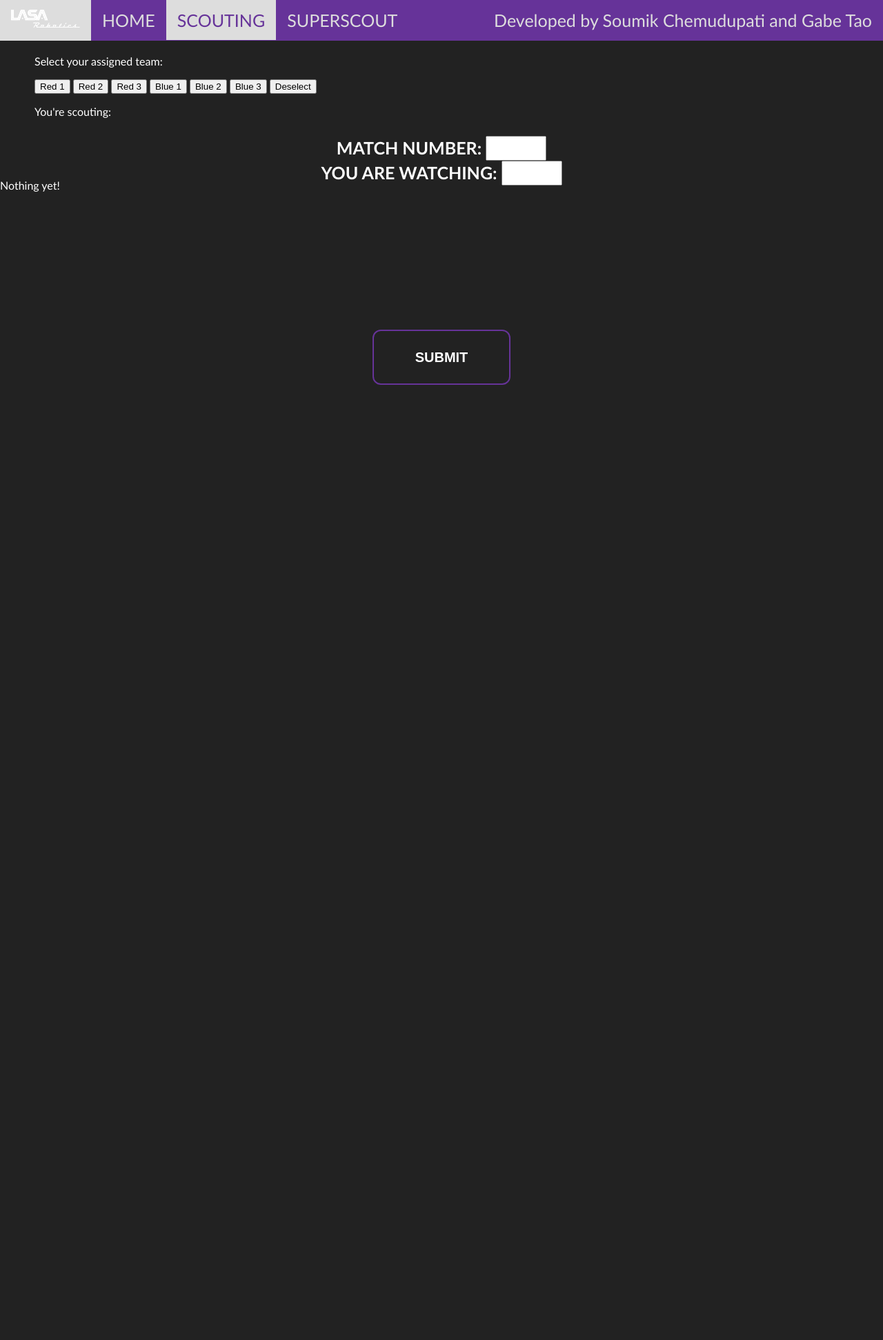
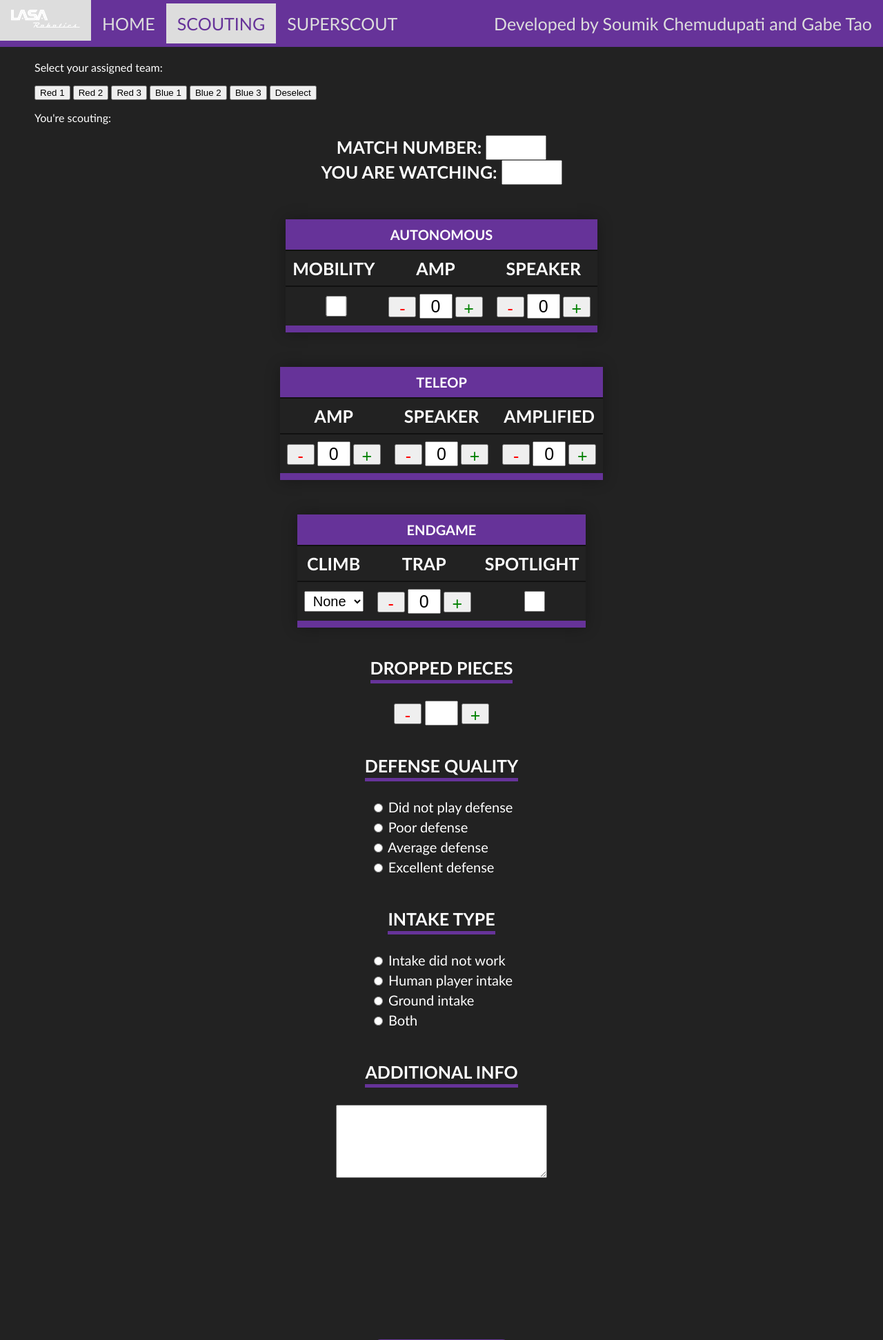
Before and after one commit to brito-rafa/PurpleScout, a Flask app: page /scout.html in a window 1280 px wide. Shown: the top 1943 px of the page at 69% size. Before the commit the page ends 558 px from the top, so only its background shows below. Run offline with Flask 3, Linux system fonts and the light colour scheme.

Commit message:
Update for crescendo form

```diff
--- a/data/scout.csv
+++ b/data/scout.csv
@@ -1 +1 @@
-54,54,0,0,0,0,0,0,0,0,0,0,0,0,poor,double,1,e
+1,5503,y,2,1,5,3,1,2,1,y,3,average,1,Testing testing test!!!
--- a/game.py
+++ b/game.py
@@ -3,7 +3,7 @@
 # Below is an example from Charged Up 2023.
 
 from flask_wtf import FlaskForm
-from wtforms import IntegerField, RadioField, TextAreaField
+from wtforms import IntegerField, RadioField, TextAreaField, BooleanField, SelectField
 from wtforms.validators import *
 
 class ChargedUpScoutForm(FlaskForm):
@@ -63,9 +63,44 @@ class UltimateAscentScoutForm(FlaskForm):
 class CrescendoForm(FlaskForm):
     name = "Crescendo 2024"
 
+    # Basic match and team information
     matchNum = IntegerField('matchNumber', validators=[DataRequired()])
     teamNum = IntegerField('teamNumber', validators=[DataRequired()])
 
-    ### Insert new fields here ###
+    # Autonomous (15 seconds)
+    autoMobility = BooleanField('autoMobility', default=False)
+    autoAmp = IntegerField('autoAmp', validators=[DataRequired()], default=0)
+    autoSpeaker = IntegerField('autoSpeaker', validators=[DataRequired()], default=0)
+
+    # Teleoperated (135 seconds)
+    teleopAmp = IntegerField('teleopAmp', validators=[DataRequired()], default=0)
+    teleopSpeaker = IntegerField('teleopSpeaker', validators=[DataRequired()], default=0)
+    teleopAmplified = IntegerField('teleopAmplified', validators=[DataRequired()], default=0)
+
+    # Endgame
+    trap = IntegerField('trap', validators=[DataRequired()], default=0)
+    climb = SelectField('climb', validators=[DataRequired()], choices=[
+        (0, 'None'),
+        (1, 'Single'),
+        (2, 'Double'),
+        (3, 'Triple'),
+    ])
+    spotlight = BooleanField('spotlight', default=False)
+
+    droppedPieces = IntegerField('Dropped Pieces', validators=[DataRequired()])
+
+    # Other info
+    intake = RadioField('intake', validators=[DataRequired()], choices=[
+        (0, 'Intake did not work'),
+        (1, 'Human player intake'),
+        (2, 'Ground intake'),
+        (3, 'Both'),
+    ])
+    defense = RadioField('defense', validators=[DataRequired()], choices=[
+        ('none', 'Did not play defense'),
+        ('poor', 'Poor defense'),
+        ('average', 'Average defense'),
+        ('excellent', 'Excellent defense')
+    ])
 
     info = TextAreaField('info', validators=[DataRequired()])
--- a/static/style.css
+++ b/static/style.css
@@ -92,7 +92,7 @@ body {
 .txt {
 
   position: relative;
-  bottom: -275px;
+  bottom: -325px;
   text-align: center;
 }
 
@@ -122,7 +122,7 @@ body {
   cursor: pointer;
   overflow: hidden;
   position: relative;
-  bottom: -250px;
+  bottom: -300px;
 }
 
 .button::before {
--- a/static/style2.css
+++ b/static/style2.css
@@ -6,25 +6,28 @@ body {
 }
 
 .str {
-  position: relative;
-  bottom: -120px;
+  margin-top: 40px;
+  margin-bottom: 25px;
   font-family: 'Trebuchet MS', sans-serif;
   text-align: center;
   font-size: 25px;
   font-weight: bold;
 }
 
+.str p {
+  display: inline-block;
+  border-bottom: 5px solid #663399;
+  margin: 0; /* Remove default margin */
+  padding: 3px 0; /* Add padding for spacing */
+}
+
 .quest {
-  position: relative;
-  bottom: -120px;
   text-align: center;
   font-family: 'Trebuchet MS', sans-serif;
   font-size: 20px;
 }
 
 .dropDown {
-  position: relative;
-  bottom: -10px;
   text-align: center;
   font-family: 'Trebuchet MS', sans-serif;
   font-weight: bold;
@@ -115,7 +118,8 @@ ul {
 }
 
 li {
-  display: inline;
+  margin-bottom: 5px;
+  accent-color: #663399;
 }
 
 .footer {
@@ -129,13 +133,30 @@ li {
   text-align: center;
 }
 
+/* Number inputs */
 
 .inp {
-  width: 80px;
+  width: 40px;
   height: 30px;
   font-size: 25px;
   text-align: center;
+  accent-color: #663399;
 }
+
+input.inp.wide {
+  width: 80px;
+}
+
+input.inp.check {
+  width: 100%;
+}
+
+select.inp.select {
+  width: 100%;
+  font-size: 20px;
+}
+
+
 
 /* Hide arrows on number input */
 
@@ -167,8 +188,7 @@ li {
 
 
 .tbl {
-  position: relative;
-  bottom: -50px;
+  margin-top: 50px;
   margin-left: auto;
   margin-right: auto;
   border-collapse: collapse;
@@ -180,17 +200,6 @@ li {
 .a {
   background-color: #663399;
   color: #ffffff;
-}
-
-.tbl2 {
-  position: relative;
-  bottom: -100px;
-  margin-left: auto;
-  margin-right: auto;
-  border-collapse: collapse;
-  font-family: 'Trebuchet MS', sans-serif;
-  box-shadow: 0 0 20px rgba(0, 0, 0, 0.3);
-
 }
 
 .tbl th,
--- a/templates/forms/CrescendoForm.html
+++ b/templates/forms/CrescendoForm.html
@@ -7,17 +7,176 @@
     <label>
         <bold>MATCH NUMBER: </bold>
     </label>
-    {{ form.matchNum(class_="inp") }}
+    {{ form.matchNum(class_="inp wide") }}
 </div>
 
 <div class="dropDown">
     <label>
         <bold>YOU ARE WATCHING: </bold>
     </label>
-    {{ form.teamNum(class_="inp") }}
+    {{ form.teamNum(class_="inp wide") }}
 </div>
 
-Nothing yet!
+<!-- Autonomous  -->
+
+<table class="tbl">
+    <thead>
+        <tr>
+            <th style="font-size: 20px;" class="a" colspan="3">
+                <center>AUTONOMOUS</center>
+            </th>
+        </tr>
+        <tr>
+            <th style="font-size: 25px;">
+                <center>MOBILITY</center>
+            </th>
+            <th style="font-size: 25px;">
+                <center>AMP</center>
+            </th>
+            <th style="font-size: 25px;">
+                <center>SPEAKER</center>
+            </th>
+
+        </tr>
+    </thead>
+    <tbody>
+        <tr class="active">
+            <td>
+                {{ form.autoMobility(class="inp check") }}
+            </td>
+            <td>
+                <button type="button" class="subtractButton">-</button>
+                {{ form.autoAmp(class="inp") }}
+                <button type="button" class="addButton">+</button>
+            </td>
+
+            <td>
+                <button type="button" class="subtractButton">-</button>
+                {{ form.autoSpeaker(class="inp") }}
+                <button type="button" class="addButton">+</button>
+            </td>
+        </tr>
+    </tbody>
+</table>
+
+<!-- Teleop  -->
+<table class="tbl">
+    <thead>
+        <tr>
+            <th style="font-size: 20px;" class="a" colspan="3">
+                <center>TELEOP</center>
+            </th>
+        </tr>
+        <tr>
+            <th style="font-size: 25px;">
+                <center>AMP</center>
+            </th>
+            <th style="font-size: 25px;">
+                <center>SPEAKER</center>
+            </th>
+            <th style="font-size: 25px;">
+                <center>AMPLIFIED</center>
+            </th>
+        </tr>
+    </thead>
+    <tbody>
+        <tr class="active">
+            <td>
+                <button type="button" class="subtractButton">-</button>
+                {{ form.teleopAmp(class="inp") }}
+                <button type="button" class="addButton">+</button>
+            </td>
+            <td>
+                <button type="button" class="subtractButton">-</button>
+                {{ form.teleopSpeaker(class="inp") }}
+                <button type="button" class="addButton">+</button>
+            </td>
+            <td>
+                <button type="button" class="subtractButton">-</button>
+                {{ form.teleopAmplified(class="inp") }}
+                <button type="button" class="addButton">+</button>
+            </td>
+        </tr>
+    </tbody>
+
+</table>
+
+<!-- Endgame  -->
+<table class="tbl">
+    <thead>
+        <tr>
+            <th style="font-size: 20px;" class="a" colspan="3">
+                <center>ENDGAME</center>
+            </th>
+        </tr>
+        <tr>
+            <th style="font-size: 25px;">
+                <center>CLIMB</center>
+            </th>
+            <th style="font-size: 25px;">
+                <center>TRAP</center>
+            </th>
+            <th style="font-size: 25px;">
+                <center>SPOTLIGHT</center>
+            </th>
+        </tr>
+    </thead>
+    <tbody>
+        <tr class="active">
+            <td>
+                {{ form.climb(class="inp select") }}
+            </td>
+            <td>
+                <button type="button" class="subtractButton">-</button>
+                {{ form.trap(class="inp") }}
+                <button type="button" class="addButton">+</button>
+            </td>
+            <td>
+                {{ form.spotlight(class="inp check") }}
+            </td>
+        </tr>
+    </tbody>
+
+</table>
+
+<!-- Other -->
+<div class="str">
+    <p>DROPPED PIECES</p>
+</div>
+<div class="quest">
+    <button type="button" class="subtractButton">-</button>
+    {{ form.droppedPieces(class="inp") }}
+    <button type="button" class="addButton">+</button>
+</div>
+
+<div class="str">
+    <p>DEFENSE QUALITY</p>
+</div>
+<div class="quest">
+    <div class="inner">
+            {{ form.defense }}
+    </div>
+</div>
+
+<div class="str">
+    <p>INTAKE TYPE</p>
+</div>
+<div class="quest">
+    <div class="inner">
+            {{ form.intake }}
+    </div>
+</div>
+
+<div class="str">
+    <p>ADDITIONAL INFO</p>
+</div>
+<div class="quest">
+    <div class="inner2">
+
+        {{ form.info(class="info") }}
+    </div>
+</div>
+
 
 
 {% endblock %}
```
